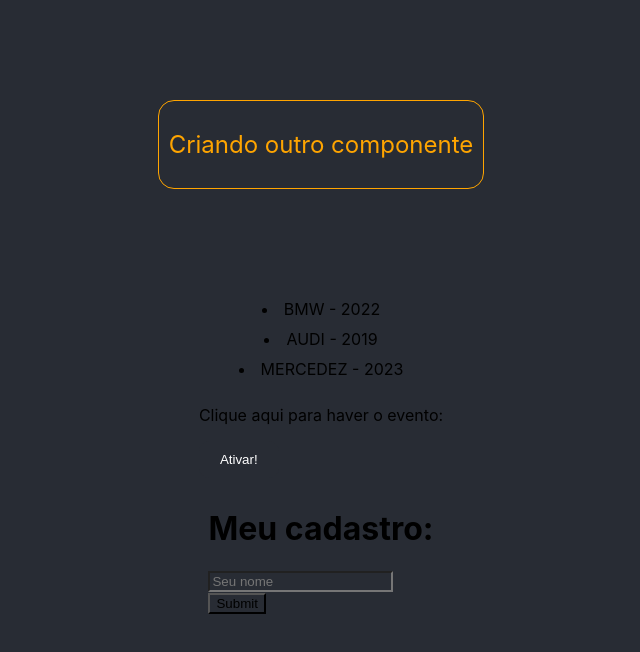
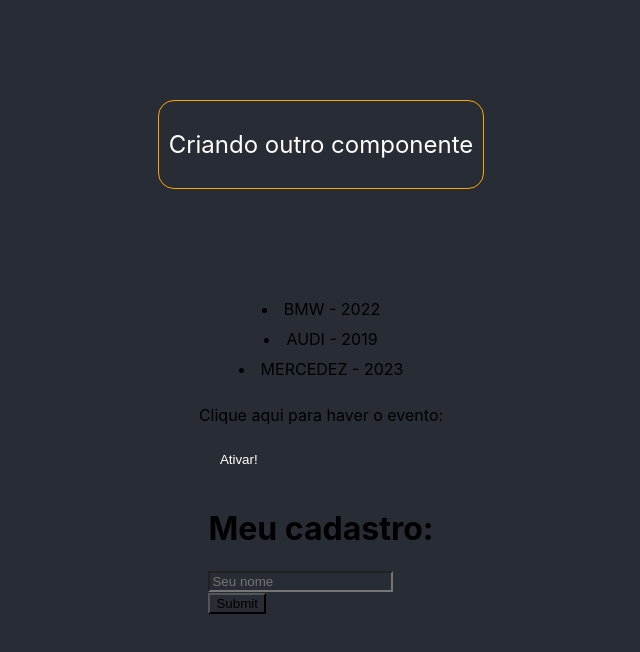
Before and after one commit to mThsDias/Studying-React, a React (Create React App) app in the folder meu-projeto/: page / in a window 1280 px wide. Shown: the top 652 px of the page, without its empty margins (319-959 px from the left). Built offline with nearby package versions, Linux system fonts and the light colour scheme.

Commit message:
Eventos/Props

```diff
--- a/meu-projeto/src/components/Frase.module.css
+++ b/meu-projeto/src/components/Frase.module.css
@@ -7,5 +7,5 @@
 
 .txt {
     font-size: 1.5rem;
-    color: orange;
+    color: #ffffff;
 }
```
